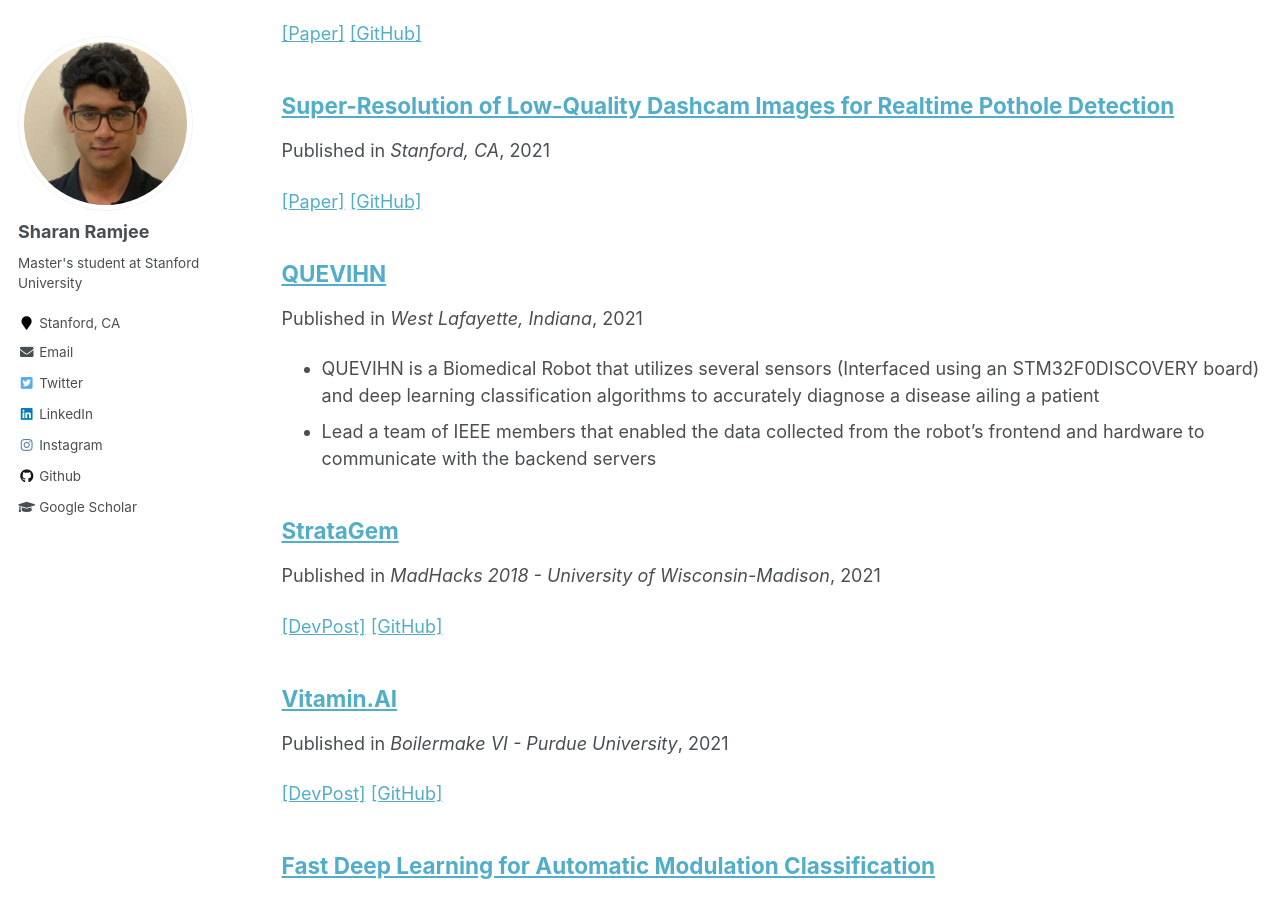
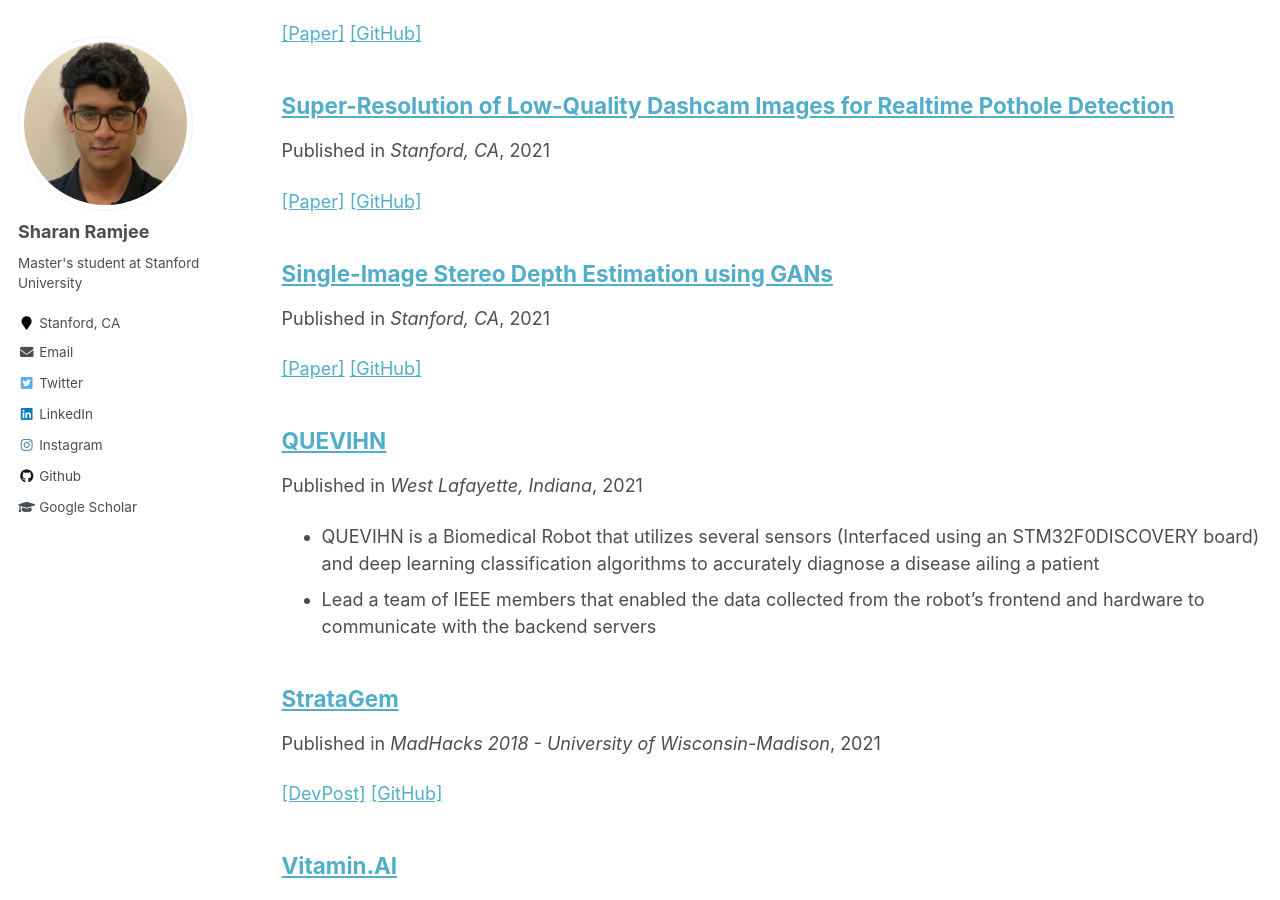
Before and after one commit to sharanramjee/sharanramjee.github.io, a Jekyll site: the page built from _pages/collection-archive.html, in a window 1280 px wide and 900 px high, scrolled down 2088 px. Built offline with Jekyll 4.4.1, drawn with Linux system fonts in a browser that asks for light colours; some of the changed lines change nothing that is shown.

Commit message:
Added CS231A Project

```diff
--- a/_pages/projects.md
+++ b/_pages/projects.md
@@ -3,6 +3,10 @@ title: "Projects"
 permalink: /projects/
 author_profile: true
 ---
+
+<b>[Single-Image Stereo Depth Estimation using GANs](http://sharanramjee.github.io/projects/cs231a)</b> <br>
+<b>Computer Vision App</b><br>
+<i>Mar. 2021</i>.
 
 <b>[Histogram-Based Gradient Boosting Trees for Efficient Graph Learning with Wasserstein Embeddings](http://sharanramjee.github.io/projects/cs224w)</b> <br>
 <b>Graph Learning App</b><br>
--- a/_publications/project_cs230.md
+++ b/_publications/project_cs230.md
@@ -5,6 +5,6 @@ permalink: /projects/cs230
 venue: "Stanford, CA"
 ---
 [[Paper]](https://sharanramjee.github.io/files/cs230.pdf)
-[[GitHub]](https://github.com/sharanramjee/single-image-stereo-depth-estimation)
+[[GitHub]](https://github.com/sharanramjee/pothole-srgan-yolo)
 
 In this paper, we present a novel approach to enable the use of low-resolution cameras for automated pothole detection through the use of super-resolution (SR) via Super-Resolution Generative Adversarial Networks (SRGANs). We then proceed to establish the baseline pothole detection performances on low-resolution and high-resolution dashcam images using a YOLO network. Finally, we demonstrate and analyze the pothole detection performance gain achieved over the baselines by applying super-resolution on the low-resolution dashcam images.
--- /dev/null
+++ b/_publications/project_cs231a.md
@@ -0,0 +1,10 @@
+---
+title: "Single-Image Stereo Depth Estimation using GANs"
+collection: projects
+permalink: /projects/cs231a
+venue: "Stanford, CA"
+---
+[[Paper]](https://sharanramjee.github.io/files/cs231a.pdf)
+[[GitHub]](https://github.com/sharanramjee/single-image-stereo-depth-estimation)
+
+Supervised Deep Learning based monocular methods are among the state-of-the-art methods for estimating depth maps from from single images. However, they still lack in performance in comparison to stereo depth estimation methods that estimate depth maps from stereo image pairs. Unfortunately, due to the complexity of setting up stereo systems, monocular depth estimation methods are still the go-to approach when it comes to depth estimation, despite their inferior performance in comparison to stereo depth estimation methods. We propose a novel pipeline to make use of stereo depth estimation methods through the use of Generative Adversarial Networks (GANs). Our single-image stereo depth estimation pipeline makes use of a GAN (DepthGAN) to generate a "plausible" depth map given a single input image, followed by the generation of a stereo counter-part (depth2stereo) to the original input image given the "plausible" depth map, followed by the use of another GAN (StereoDepthGAN) to generate the final depth map given the stereo image pair. The DepthGAN and StereoDepthGAN, pretrained on the KITTI and Cityscapes datasets and fine-tuned on the NYU Depth V2 dataset, enable our pipeline to outperform current state-of-the-art monocular depth estimation methods, as examined in this paper through our extensive experiments.
```
Also changed, not shown: 1 other file.
